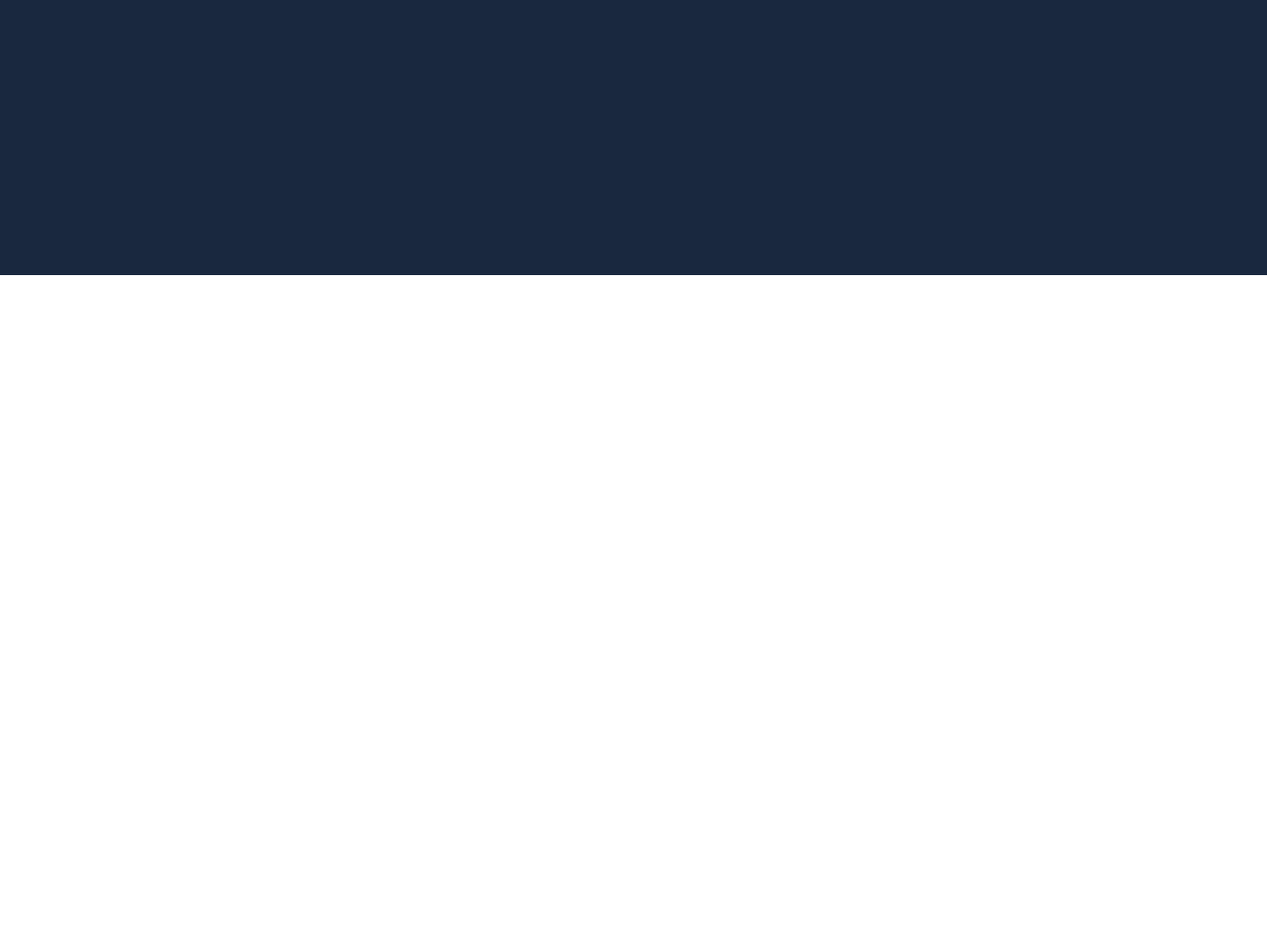
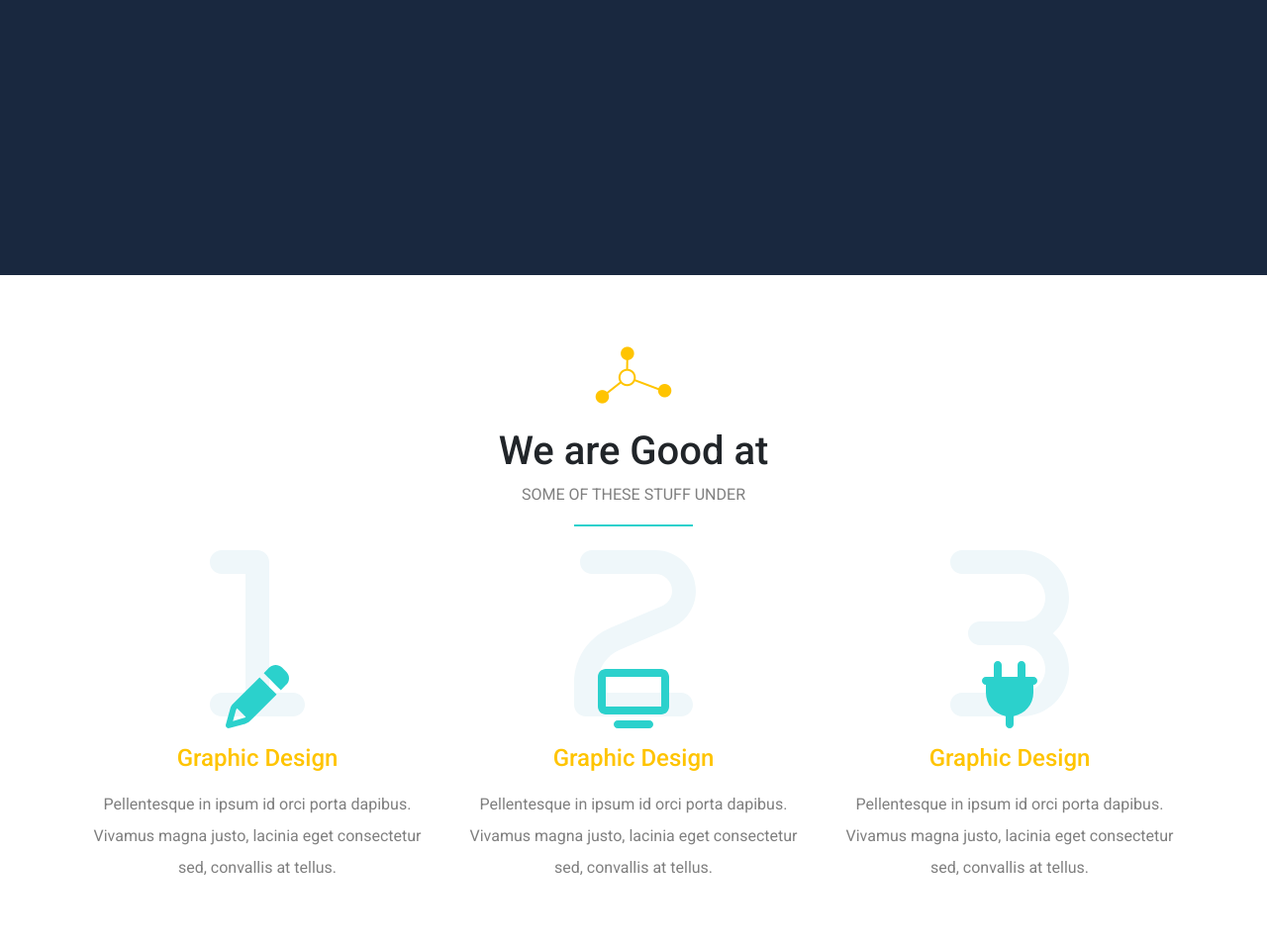
Before and after one commit to HossaamHassan/Bondi, a plain HTML site: page index.html in a window 1280 px wide. Shown: the part 522-1479 px from the top of the page at 99% size. Before the commit the page ends 800 px from the top, so only its background shows below. Drawn offline with Linux system fonts and the light colour scheme.

Commit message:
Modified Some Files

```diff
--- a/Css/Bondi.Css
+++ b/Css/Bondi.Css
@@ -4,6 +4,7 @@
     --red: #FF3150;
     --yellow: #FFC400;
     --main-transition: 0.3s;
+    --section-color: #EFF7FA;
 }
 
 body {
@@ -13,6 +14,17 @@ body {
 .main-btn {
     background-color: var(--red);
     color: var(--yellow);
+}
+
+.main-head::before {
+    content: "";
+    position: absolute;
+    width: 120px;
+    height: 2px;
+    background-color: var(--sec-color);
+    bottom: -20px;
+    left: 50%;
+    transform: translateX(-50%);
 }
 
 /* Stat Navbar */
@@ -62,3 +74,28 @@ body {
 }
 
 /* End Landing */
+
+/* Start Features */
+.features .feat .icon-holder {
+    height: 200px;
+}
+
+.features .feat .icon-holder svg {
+    left: 50%;
+    transform: translateX(-50%);
+}
+
+.features .feat .icon-holder .number {
+    font-size: 12rem;
+    color: var(--section-color);
+}
+
+.features .feat .icon-holder .icon {
+    color: var(--sec-color);
+}
+
+.features .feat h4 {
+    color: var(--yellow);
+}
+
+/* End Features */
--- a/index.html
+++ b/index.html
@@ -5,7 +5,8 @@
     <meta charset="UTF-8">
     <meta http-equiv="X-UA-Compatible" content="IE=edge">
     <meta name="viewport" content="width=device-width, initial-scale=1.0">
-    <title>Document</title>
+    <title>Bondi</title>
+    <link rel="icon" type="image /x-icon" href="../Bondi/Img/letter-b.ico">
     <link rel="stylesheet" href="../Bondi/Css/bootstrap.min.css">
     <link rel="stylesheet" href="../Bondi/Css/all.min.css">
     <link rel="stylesheet" href="../Bondi/Css/Bondi.Css">
@@ -63,9 +64,65 @@
         </div>
     </div>
     <!-- End Landing -->
-    <script src="../Bondi/Js/bootstrap.bundle.min.js"></script>
-    <script src="../Bondi/Js/all.min.js"></script>
-    <script src="../Bondi/Js/Bondi.js"></script>
+
+    <!-- Start Features -->
+    <div class="features pt-5 pb-5">
+        <div class="container">
+            <div class="main-head text-center mt-4 mb-4 position-relative">
+                <img class="mb-4" src="../Bondi/Img/title.png" alt="">
+                <h1>We are Good at</h1>
+                <p class="text-black-50 text-uppercase">Some Of These Stuff Under</p>
+            </div>
+            <div class="row">
+                <div class="col-md-6 col-lg-4">
+                    <div class="feat text-center">
+                        <div class="icon-holder position-relative">
+                            <i class="fa-solid fa-1 position-absolute bottom-0 number"></i>
+                            <i class="fa-solid fa-4x fa-pencil position-absolute bottom-0 icon"></i>
+                        </div>
+                        <h4 class="mt-3 mb-3">Graphic Design</h4>
+                        <p class="text-black-50 lh-lg">Pellentesque in ipsum id orci porta dapibus. Vivamus magna justo,
+                            lacinia
+                            eget consectetur sed,
+                            convallis at tellus.
+                        </p>
+                    </div>
+                </div>
+                <div class="col-md-6 col-lg-4">
+                    <div class="feat text-center">
+                        <div class="icon-holder position-relative">
+                            <i class="fa-solid fa-2 position-absolute bottom-0 number"></i>
+                            <i class="fa-solid fa-4x fa-tv position-absolute bottom-0 icon"></i>
+                        </div>
+                        <h4 class="mt-3 mb-3">Graphic Design</h4>
+                        <p class="text-black-50 lh-lg">Pellentesque in ipsum id orci porta dapibus. Vivamus magna justo,
+                            lacinia
+                            eget consectetur sed,
+                            convallis at tellus.
+                        </p>
+                    </div>
+                </div>
+                <div class="col-md-6 col-lg-4">
+                    <div class="feat text-center">
+                        <div class="icon-holder position-relative">
+                            <i class="fa-solid fa-3 position-absolute bottom-0 number"></i>
+                            <i class="fa-solid fa-4x fa-plug position-absolute bottom-0 icon"></i>
+                        </div>
+                        <h4 class="mt-3 mb-3">Graphic Design</h4>
+                        <p class="text-black-50 lh-lg">Pellentesque in ipsum id orci porta dapibus. Vivamus magna justo,
+                            lacinia
+                            eget consectetur sed,
+                            convallis at tellus.
+                        </p>
+                    </div>
+                </div>
+            </div>
+        </div>
+
+        <!-- End Features -->
+        <script src="../Bondi/Js/bootstrap.bundle.min.js"></script>
+        <script src="../Bondi/Js/all.min.js"></script>
+        <script src="../Bondi/Js/Bondi.js"></script>
 </body>
 
 </html>
```
Also changed, not shown: Img/bondi.ico (added), Img/letter-b.ico (added).
